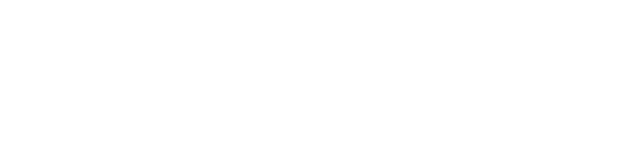
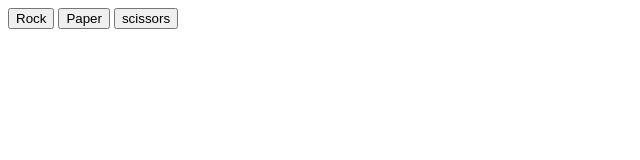
Before and after one commit to neo1140/rockPaperScissors, a plain HTML site: page index.html in a window 1280 px wide. Shown: the whole page, without its empty margins (0-640 px from the left). Drawn offline with Linux system fonts and the light colour scheme.

Commit message:
added buttons for ui

```diff
--- a/index.html
+++ b/index.html
@@ -3,6 +3,12 @@
     <title>Rock Paper Scissors</title>
 </head>
 <body>
+<div class='container'>
+<button class='button, rock'>Rock</button>
+<button class='button, paper'>Paper</button>
+<button class='button, scissors'>scissors</button>
+
+</div>
     <script src="script.js">
     </script>
 </body>
```
Also changed, not shown: script.js (+4 -4 lines).
